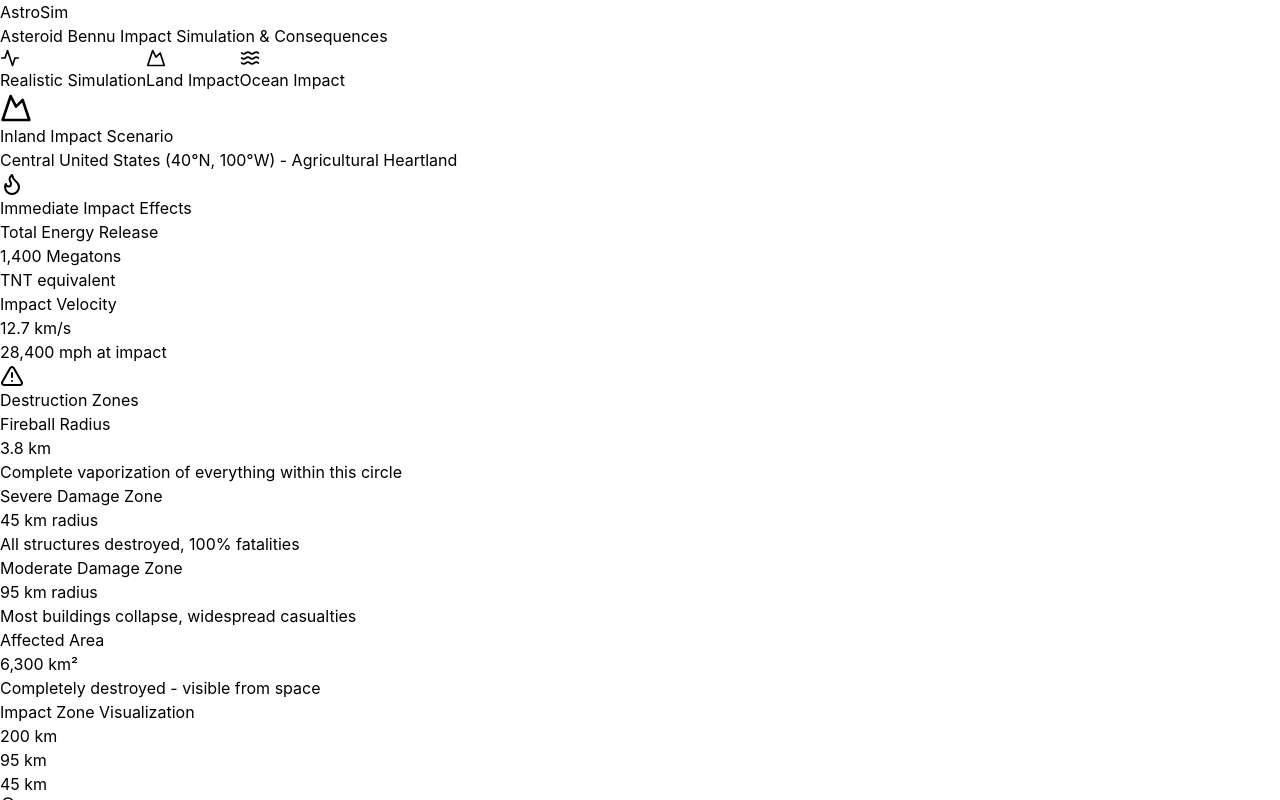
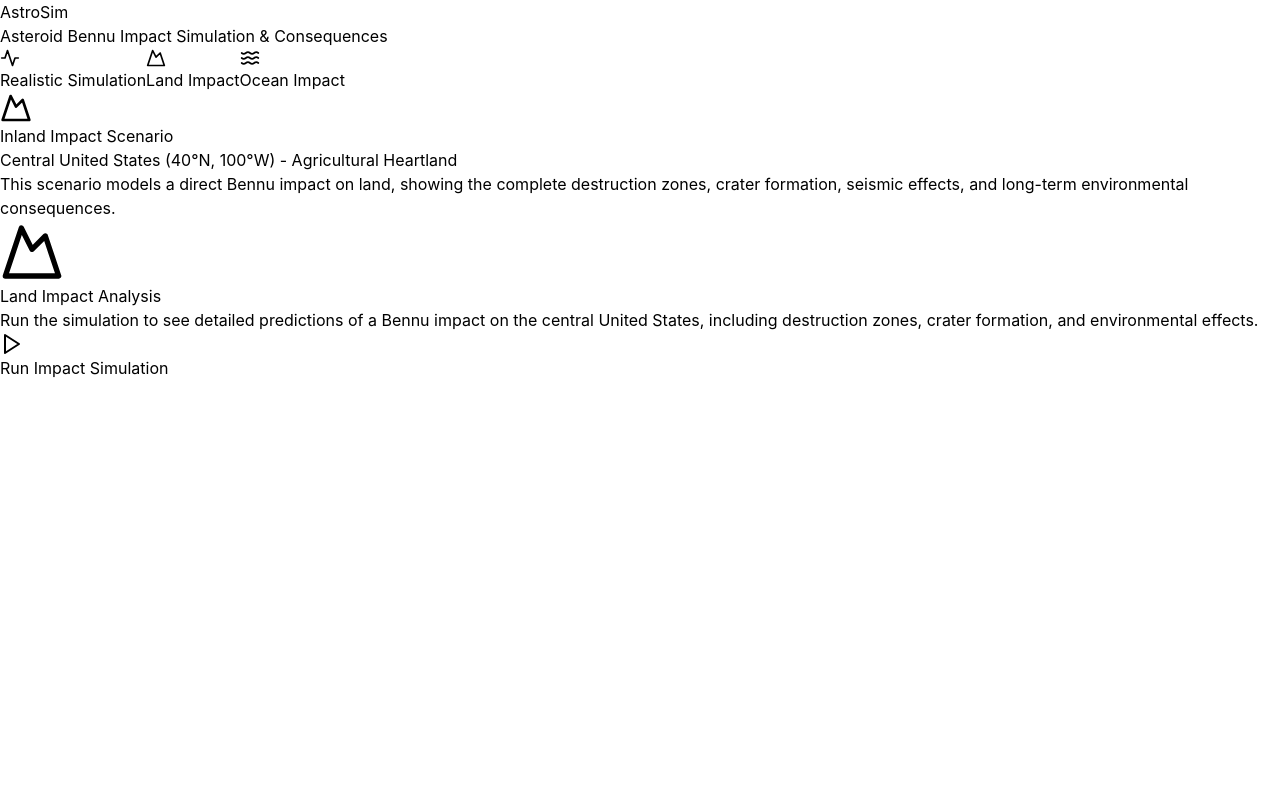
Before and after one commit to terezkaa74/AstroSim6, a React (Vite) app: page / in a window 1280 px wide. Both pictures are taken after a click on the button "Land Impact". Shown: the top 800 px of the page. Built offline with nearby package versions, Linux system fonts and the light colour scheme.

Commit message:
Updated LandImpact.tsx

```diff
--- a/src/components/LandImpact.tsx
+++ b/src/components/LandImpact.tsx
@@ -1,6 +1,9 @@
-import { Flame, Skull, AlertTriangle, Mountain, Wind, TreeDeciduous } from 'lucide-react';
+import { useState } from 'react';
+import { Flame, Skull, AlertTriangle, Mountain, Wind, TreeDeciduous, Play, RotateCcw } from 'lucide-react';
 
 export default function LandImpact() {
+  const [showResults, setShowResults] = useState(false);
+
   return (
     <div className="space-y-6">
       <div className="bg-red-900/30 border-2 border-red-700 rounded-lg p-6">
@@ -11,13 +14,45 @@
             <p className="text-red-300">Central United States (40°N, 100°W) - Agricultural Heartland</p>
           </div>
         </div>
+        <p className="text-slate-300 text-sm mt-4">
+          This scenario models a direct Bennu impact on land, showing the complete destruction zones,
+          crater formation, seismic effects, and long-term environmental consequences.
+        </p>
       </div>
 
-      <div className="bg-slate-800 rounded-lg p-6 shadow-xl">
-        <h3 className="text-xl font-bold text-white mb-4 flex items-center gap-2">
-          <Flame className="text-orange-500" size={24} />
-          Immediate Impact Effects
-        </h3>
+      {!showResults ? (
+        <div className="bg-slate-800 rounded-lg p-12 shadow-xl flex flex-col items-center justify-center min-h-[400px]">
+          <Mountain size={64} className="mx-auto mb-6 text-red-400 opacity-50" />
+          <h3 className="text-2xl font-bold text-white mb-3">Land Impact Analysis</h3>
+          <p className="text-slate-400 text-center mb-8 max-w-md">
+            Run the simulation to see detailed predictions of a Bennu impact on the central United States,
+            including destruction zones, crater formation, and environmental effects.
+          </p>
+          <button
+            onClick={() => setShowResults(true)}
+            className="flex items-center gap-2 px-8 py-4 bg-red-600 hover:bg-red-700 text-white font-bold rounded-lg shadow-lg transition-all transform hover:scale-105"
+          >
+            <Play size={24} />
+            Run Impact Simulation
+          </button>
+        </div>
+      ) : (
+        <>
+          <div className="flex justify-center">
+            <button
+              onClick={() => setShowResults(false)}
+              className="flex items-center gap-2 px-6 py-3 bg-slate-700 hover:bg-slate-600 text-white font-semibold rounded-lg shadow-lg transition-all"
+            >
+              <RotateCcw size={20} />
+              Reset Simulation
+            </button>
+          </div>
+
+          <div className="bg-slate-800 rounded-lg p-6 shadow-xl">
+            <h3 className="text-xl font-bold text-white mb-4 flex items-center gap-2">
+              <Flame className="text-orange-500" size={24} />
+              Immediate Impact Effects
+            </h3>
         <div className="grid md:grid-cols-2 gap-4">
           <div className="bg-red-900/20 border border-red-700 rounded-lg p-4">
             <div className="text-red-400 font-semibold mb-2">Total Energy Release</div>
@@ -228,6 +263,8 @@
           time (10+ years), even small deflection forces can prevent this catastrophe entirely.
         </p>
       </div>
+        </>
+      )}
     </div>
   );
 }
--- a/src/components/OceanImpact.tsx
+++ b/src/components/OceanImpact.tsx
@@ -1,6 +1,9 @@
-import { Waves, Flame, Ship, AlertTriangle, Wind, Droplets } from 'lucide-react';
+import { useState } from 'react';
+import { Waves, Flame, Ship, AlertTriangle, Wind, Droplets, Play, RotateCcw } from 'lucide-react';
 
 export default function OceanImpact() {
+  const [showResults, setShowResults] = useState(false);
+
   return (
     <div className="space-y-6">
       <div className="bg-blue-900/30 border-2 border-blue-700 rounded-lg p-6">
@@ -11,14 +14,47 @@
             <p className="text-blue-300">Atlantic Ocean (33°N, 65°W) - Between New York and Bermuda</p>
           </div>
         </div>
-        <div className="bg-blue-900/20 border border-blue-600 rounded-lg p-4 mt-4">
+        <p className="text-slate-300 text-sm mt-4">
+          This scenario models a Bennu impact in the deep Atlantic Ocean, showing tsunami formation,
+          wave propagation, coastal inundation, and trans-oceanic consequences.
+        </p>
+      </div>
+
+      {!showResults ? (
+        <div className="bg-slate-800 rounded-lg p-12 shadow-xl flex flex-col items-center justify-center min-h-[400px]">
+          <Waves size={64} className="mx-auto mb-6 text-blue-400 opacity-50" />
+          <h3 className="text-2xl font-bold text-white mb-3">Ocean Impact Analysis</h3>
+          <p className="text-slate-400 text-center mb-8 max-w-md">
+            Run the simulation to see detailed predictions of a Bennu impact in the Atlantic Ocean,
+            including tsunami formation, wave propagation, and coastal devastation.
+          </p>
+          <button
+            onClick={() => setShowResults(true)}
+            className="flex items-center gap-2 px-8 py-4 bg-blue-600 hover:bg-blue-700 text-white font-bold rounded-lg shadow-lg transition-all transform hover:scale-105"
+          >
+            <Play size={24} />
+            Run Impact Simulation
+          </button>
+        </div>
+      ) : (
+        <>
+          <div className="flex justify-center">
+            <button
+              onClick={() => setShowResults(false)}
+              className="flex items-center gap-2 px-6 py-3 bg-slate-700 hover:bg-slate-600 text-white font-semibold rounded-lg shadow-lg transition-all"
+            >
+              <RotateCcw size={20} />
+              Reset Simulation
+            </button>
+          </div>
+
+          <div className="bg-blue-900/20 border border-blue-600 rounded-lg p-4">
             <div className="flex items-center gap-2 mb-2">
               <Droplets className="text-blue-400" size={20} />
               <span className="text-blue-400 font-semibold">Water Depth</span>
             </div>
             <div className="text-3xl font-bold text-white">5,000-6,000 meters</div>
             <div className="text-blue-300 text-sm mt-1">Deep abyssal plain - maximum energy transfer to water</div>
-        </div>
           </div>
 
           <div className="bg-slate-800 rounded-lg p-6 shadow-xl">
@@ -279,6 +315,8 @@
           equally catastrophic. Early detection and deflection remain our only defense against such scenarios.
         </p>
       </div>
+        </>
+      )}
     </div>
   );
 }
```
Lines whose indentation alone changed are shown as unchanged.
